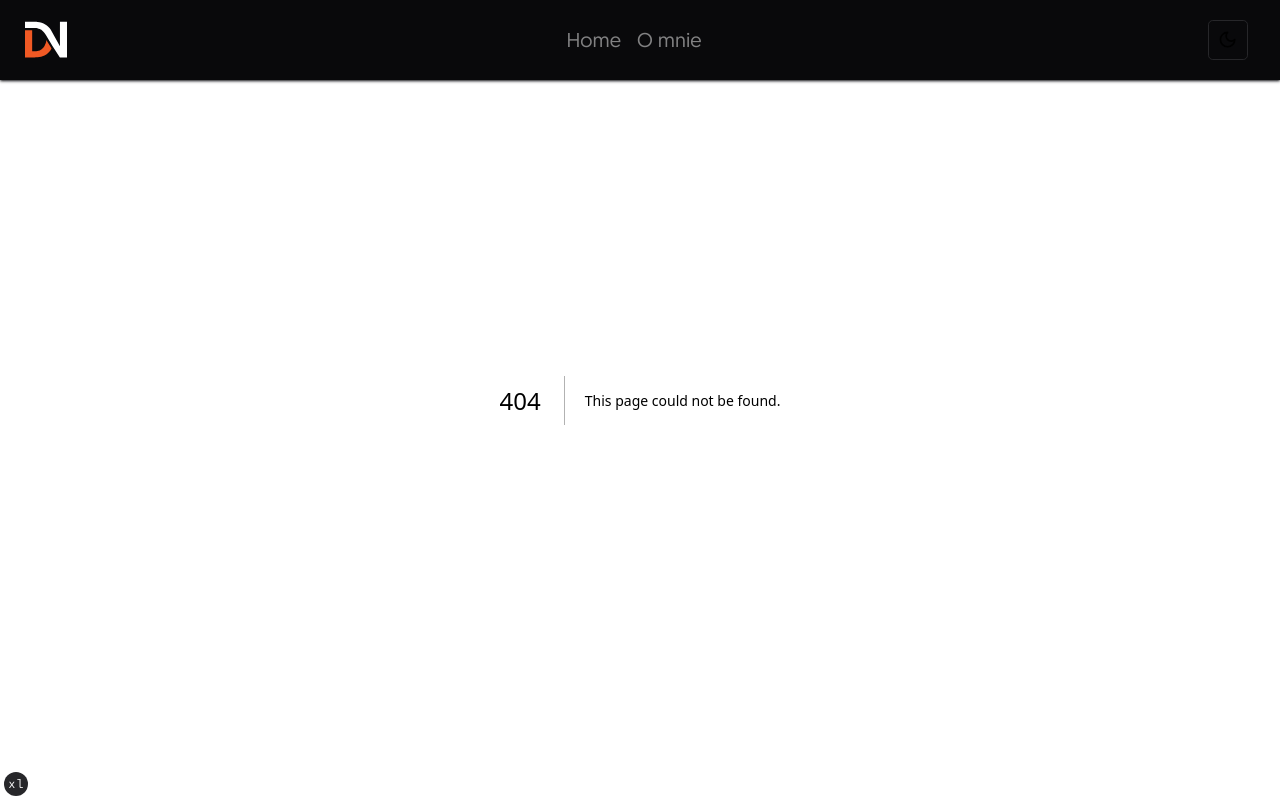
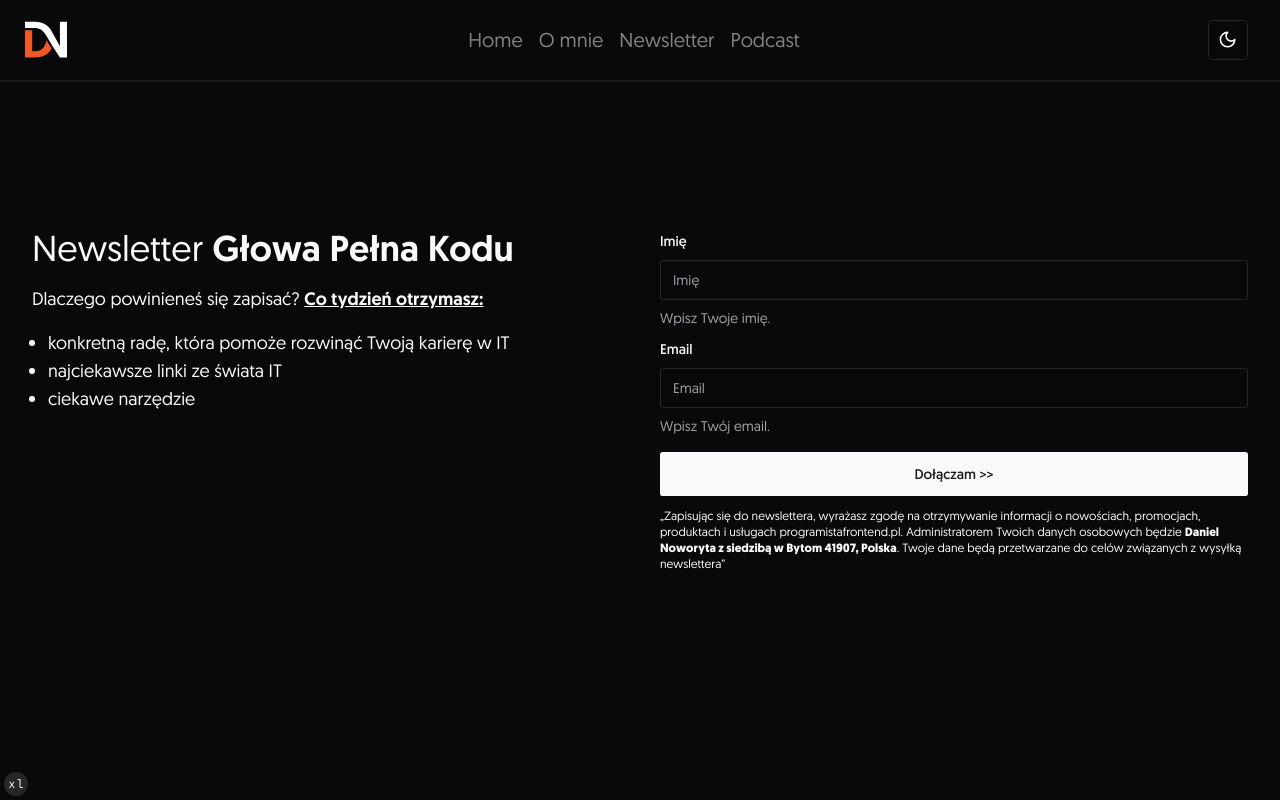
Before and after one commit to Dan86de/danielnoworyta, a Next.js app: page /newsletter in a window 1280 px wide. Before the commit this address had no page. Shown: the top 800 px of the page. Built offline with nearby package versions, Linux system fonts and the light colour scheme; no server answers.

Commit message:
Add newsletter page.

```diff
--- a/src/app/layout.tsx
+++ b/src/app/layout.tsx
@@ -21,10 +21,10 @@ export const metadata: Metadata = {
 		siteName: "Daniel Noworyta - FullStack Developer",
 		images: [
 			{
-				url: `/OG_1200_630.webp`,
+				url: `/OG_MAIN_PAGE_1200_630.webp`,
 				width: 1200,
 				height: 1630,
-				alt: "Daniel Noworyta - Newsletter",
+				alt: "Daniel Noworyta - FullStack Developer",
 			},
 		],
 		locale: "pl",
--- a/src/app/newsletter-po-potwierdzeniu/page.tsx
+++ b/src/app/newsletter/dzieki-bardzo/page.tsx
@@ -1,8 +1,8 @@
 import Image from "next/image";
 
-import { SectionWrapper } from "@/components/section";
+import { SectionWrapper } from "@/components/section.tsx";
 
-export default function NewsletterSignUpPage() {
+export default function NewsletterAfterSignUpPage() {
 	return (
 		<SectionWrapper className="flex h-4/5 w-full items-center pt-40 xl:pt-60 2xl:pt-80">
 			<main className="max-w-2xl">
--- a/src/app/newsletter-po-zapisie/page.tsx
+++ b/src/app/newsletter/dzieki/page.tsx
@@ -1,6 +1,6 @@
 import Image from "next/image";
 
-import { SectionWrapper } from "@/components/section";
+import { SectionWrapper } from "@/components/section.tsx";
 
 export default function NewsletterSignUpPage() {
 	return (
--- /dev/null
+++ b/src/app/newsletter/page.tsx
@@ -0,0 +1,52 @@
+import type { Metadata } from "next";
+
+import { NewsletterForm } from "@/components/newsletter-form.tsx";
+import { SectionWrapper } from "@/components/section.tsx";
+
+const baseUrl =
+	process.env.NODE_ENV === "development" ? "http://localhost.3000" : "https://danielnoworyta.com";
+
+export const metadata: Metadata = {
+	title: "Daniel Noworyta - Newsletter",
+	description: "Newsletter z konkretnymi poradami dla programistów.",
+	openGraph: {
+		title: "Daniel Noworyta - Newsletter",
+		description: "Daniel Noworyta - portfolio.",
+		url: baseUrl,
+		siteName: "Daniel Noworyta - FullStack Developer",
+		images: [
+			{
+				url: `/OG_NEWSLETTER_1200_630.webp`,
+				width: 1200,
+				height: 1630,
+				alt: "Daniel Noworyta - Newsletter",
+			},
+		],
+		locale: "pl",
+		type: "website",
+	},
+};
+
+export default function NewsletterPage() {
+	return (
+		<SectionWrapper className={"flex items-center justify-center md:h-full portrait:pt-32"}>
+			<div className="grid w-full gap-10 lg:grid-cols-2">
+				<div className="text-lg">
+					<h2 className="pb-4 text-2xl md:text-4xl">
+						Newsletter <span className="font-semibold">Głowa Pełna Kodu</span>
+					</h2>
+					<p className="pb-4">
+						Dlaczego powinieneś się zapisać?{" "}
+						<span className="font-semibold underline">Co tydzień otrzymasz:</span>
+					</p>
+					<ul className="list-disc pl-4">
+						<li>konkretną radę, która pomoże rozwinąć Twoją karierę w IT</li>
+						<li>najciekawsze linki ze świata IT</li>
+						<li>ciekawe narzędzie</li>
+					</ul>
+				</div>
+				<NewsletterForm />
+			</div>
+		</SectionWrapper>
+	);
+}
--- a/src/components/navbar.tsx
+++ b/src/components/navbar.tsx
@@ -13,17 +13,17 @@ export const links: Link[] = [
 		title: "Home",
 		url: { pathname: "/" },
 	},
-	// {
-	// 	title: "YouTube",
-	// 	url: { pathname: "/video" },
-	// },
-	// {
-	// 	title: "Sklep",
-	// 	url: { pathname: "/sklep" },
-	// },
 	{
 		title: "O mnie",
 		url: { pathname: "/o-mnie" },
+	},
+	{
+		title: "Newsletter",
+		url: { pathname: "/newsletter" },
+	},
+	{
+		title: "Podcast",
+		url: { pathname: "https://glowapelnakodu.pl" },
 	},
 ];
 
```
Also changed, not shown: public/OG_MAIN_PAGE_1200_630.webp (added), public/OG_NEWSLETTER_1200_630.webp (added).
